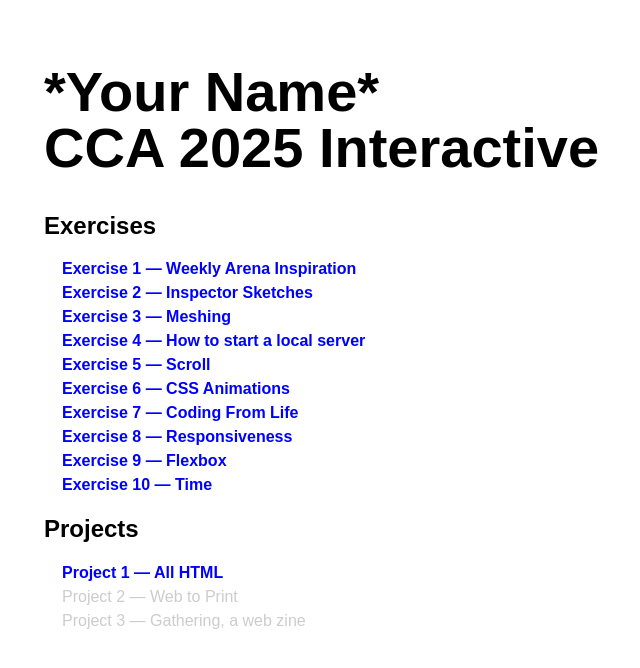
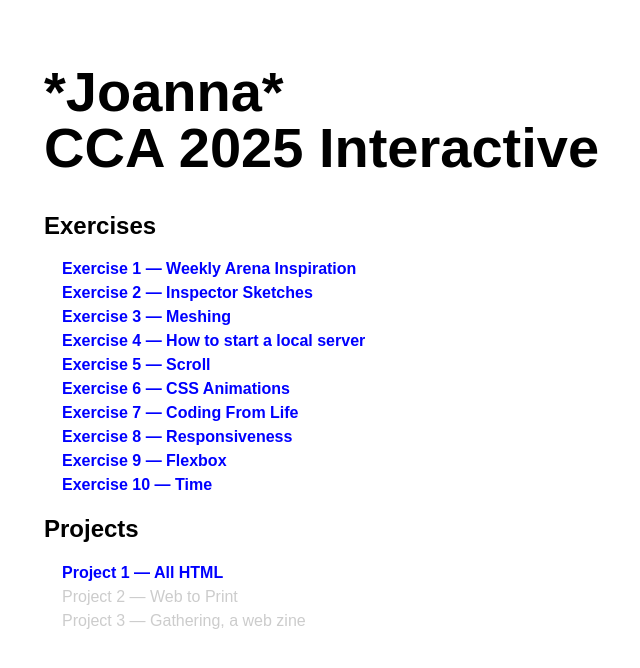
Before and after one commit to somecheung/Interactive-2025, a plain HTML site: page index.html in a window 1280 px wide. Shown: the whole page, without its empty margins (280-920 px from the left). Drawn offline with Linux system fonts and the light colour scheme.

Commit message:
Updated with name

```diff
--- a/index.html
+++ b/index.html
@@ -11,7 +11,7 @@
   <body>
     <div class="main">
 
-      <h1> *Your Name* <br> CCA 2025 Interactive</h1>
+      <h1> *Joanna* <br> CCA 2025 Interactive</h1>
 
   <!-- Exercises 01 to 10-->
 
```
